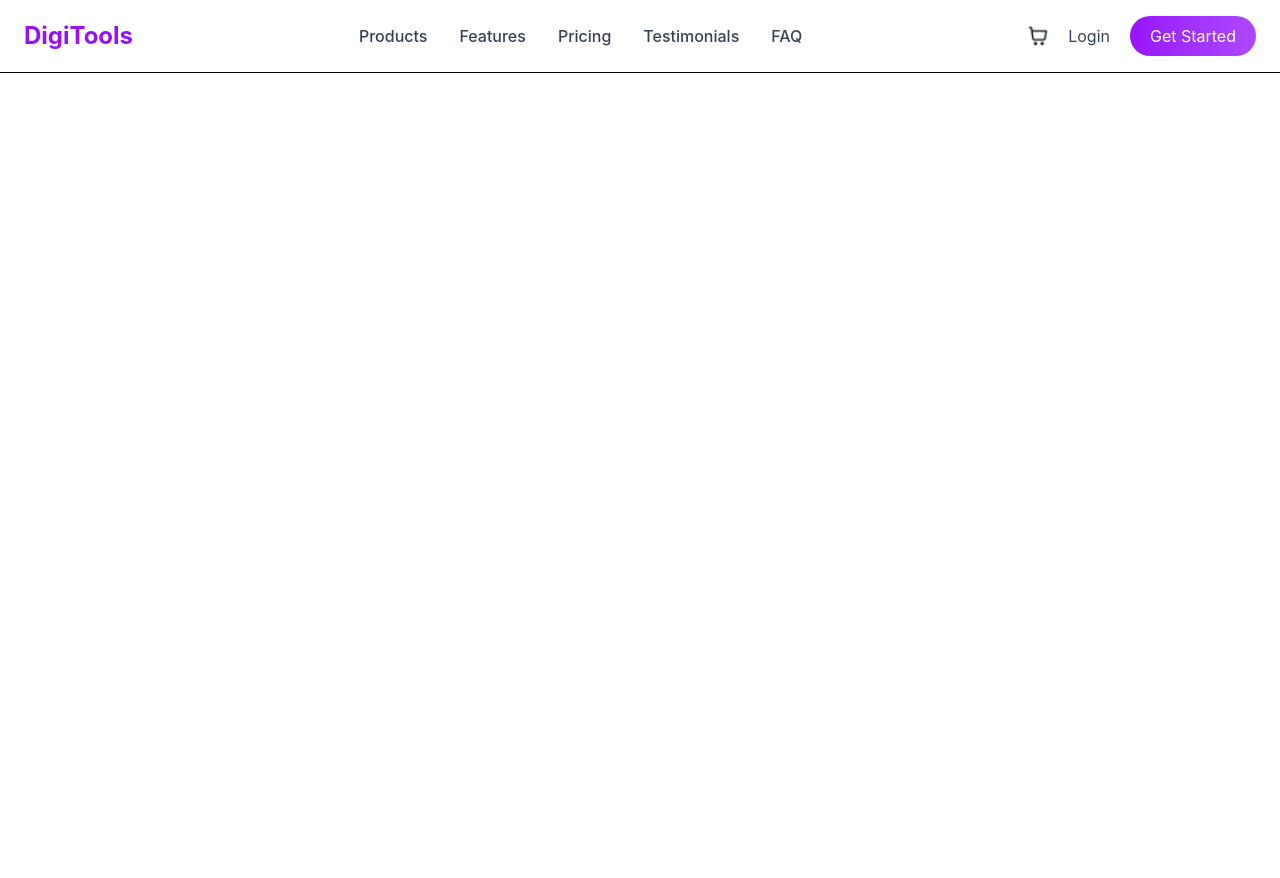
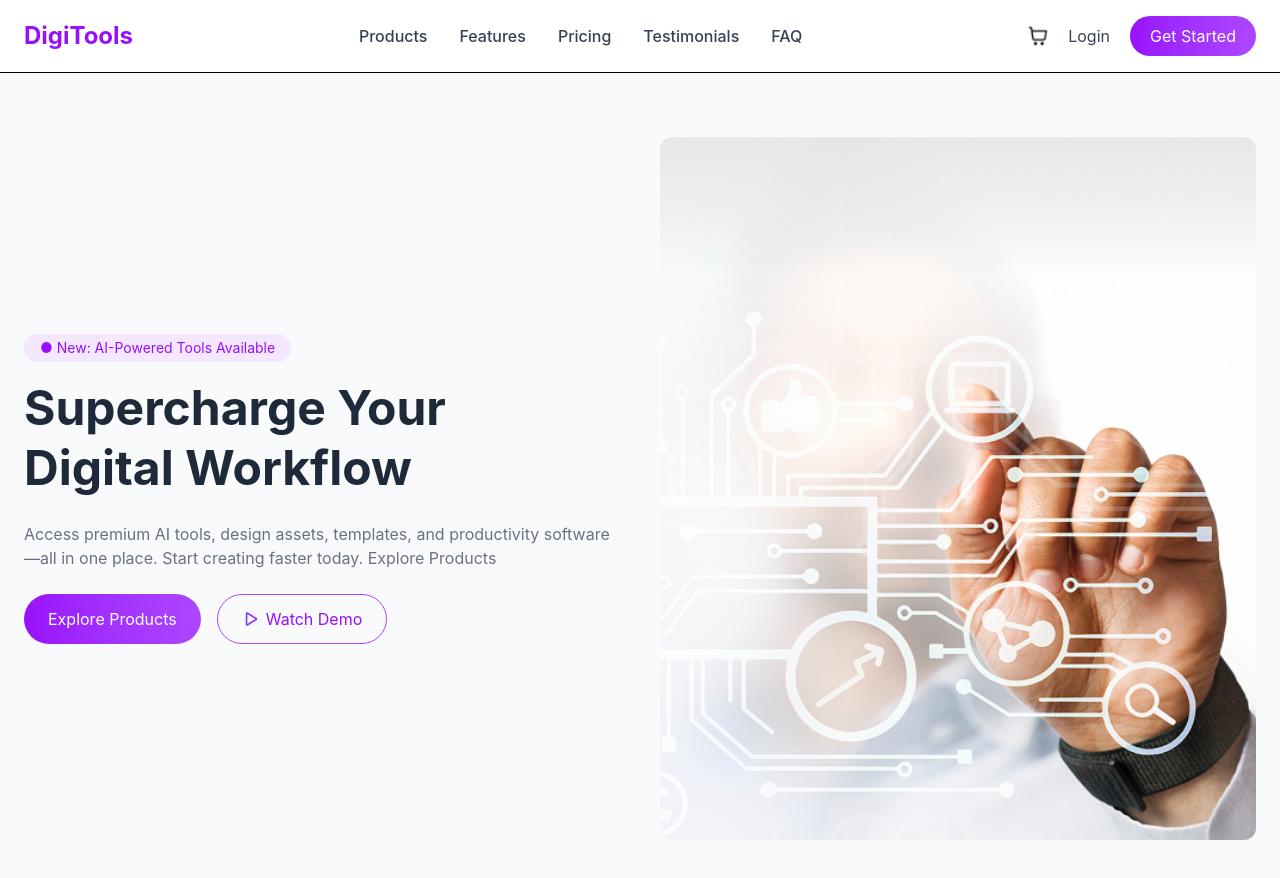
Before and after one commit to faysalkabirashik/digitools-platform, a React (Vite) app in the folder digitools-platform/: page / in a window 1280 px wide. Shown: the top 878 px of the page. Before the commit the page ends 800 px from the top, so only its background shows below. Built offline with nearby package versions, Linux system fonts and the light colour scheme.

Commit message:
implemented and fixed banner section

```diff
--- a/digitools-platform/src/App.jsx
+++ b/digitools-platform/src/App.jsx
@@ -1,9 +1,11 @@
 import Navbar from "./components/Navbar";
+import Banner from "./components/Banner";
 
 function App() {
   return (
     <>
       <Navbar />
+      <Banner />
     </>
   );
 }
--- /dev/null
+++ b/digitools-platform/src/components/Banner.jsx
@@ -0,0 +1,55 @@
+import bannerImg from "../assets/banner.png";
+import playIcon from "../assets/Play.png";
+
+const Banner = () => {
+  return (
+    <div className="bg-[#f9fafb]">
+      <div className="max-w-7xl mx-auto px-6 py-16 flex flex-col md:flex-row items-center gap-10">
+
+        {/* Left Content */}
+        <div className="flex-1">
+
+          {/* Tag */}
+          <p className="inline-block bg-purple-100 text-purple-600 px-4 py-1 rounded-full text-sm mb-4">
+            ● New: AI-Powered Tools Available
+          </p>
+
+          {/* Heading */}
+          <h1 className="text-4xl md:text-5xl font-bold text-gray-800 leading-tight mb-6">
+            Supercharge Your <br /> Digital Workflow
+          </h1>
+
+          {/* Description */}
+          <p className="text-gray-500 mb-6">
+            Access premium AI tools, design assets, templates, and productivity
+            software—all in one place. Start creating faster today. Explore Products
+          </p>
+
+          {/* Buttons */}
+          <div className="flex gap-4">
+
+            {/* Primary Button */}
+            <button className="bg-gradient-to-r from-purple-600 to-purple-500 text-white px-6 py-3 rounded-full hover:scale-105 transition duration-300">
+              Explore Products
+            </button>
+
+            {/* Secondary Button */}
+            <button className="flex items-center gap-2 border border-purple-500 text-purple-600 px-6 py-3 rounded-full hover:bg-purple-50 transition">
+              <img src={playIcon} className="w-4" />
+              Watch Demo
+            </button>
+
+          </div>
+        </div>
+
+        {/* Right Image */}
+        <div className="flex-1">
+          <img src={bannerImg} className="rounded-xl w-full" />
+        </div>
+
+      </div>
+    </div>
+  );
+};
+
+export default Banner;
```
